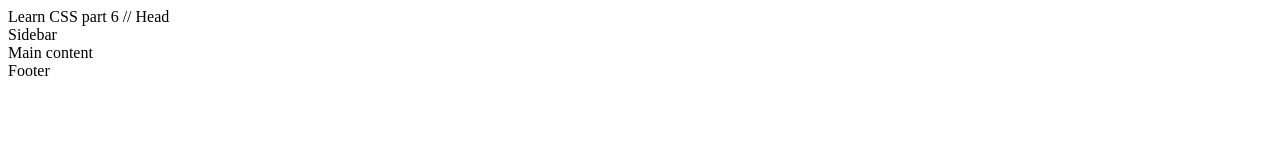
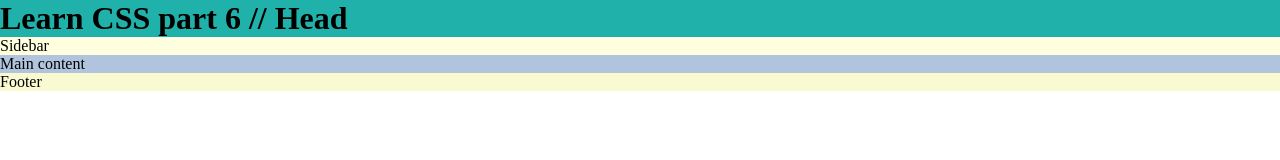
Before and after one commit to MikoSanjaya/mikscode, a plain HTML site: page learncss6.html in a window 1280 px wide. Drawn offline with Linux system fonts and the light colour scheme.

Commit message:
added CSS reset

```diff
--- a/learncss6.html
+++ b/learncss6.html
@@ -8,7 +8,7 @@
 </head>
 <body>
     <div id="header">
-        Learn CSS part 6 // Head
+        <h1>Learn CSS part 6 // Head</h1>
     </div>
     <div id="sidebar">
         Sidebar
--- a/style6.css
+++ b/style6.css
@@ -1,15 +1,21 @@
+* {
+    margin: 0;
+    padding: 0;
+    box-sizing: border-box;
+}
+
 #header {
-
+    background-color: lightseagreen;
 }
 
 #sidebar {
-
+    background-color: lightyellow;
 }
 
 #main {
-
+    background-color: lightsteelblue;
 }
 
 #footer {
-
+    background-color: lightgoldenrodyellow;
 }
```
